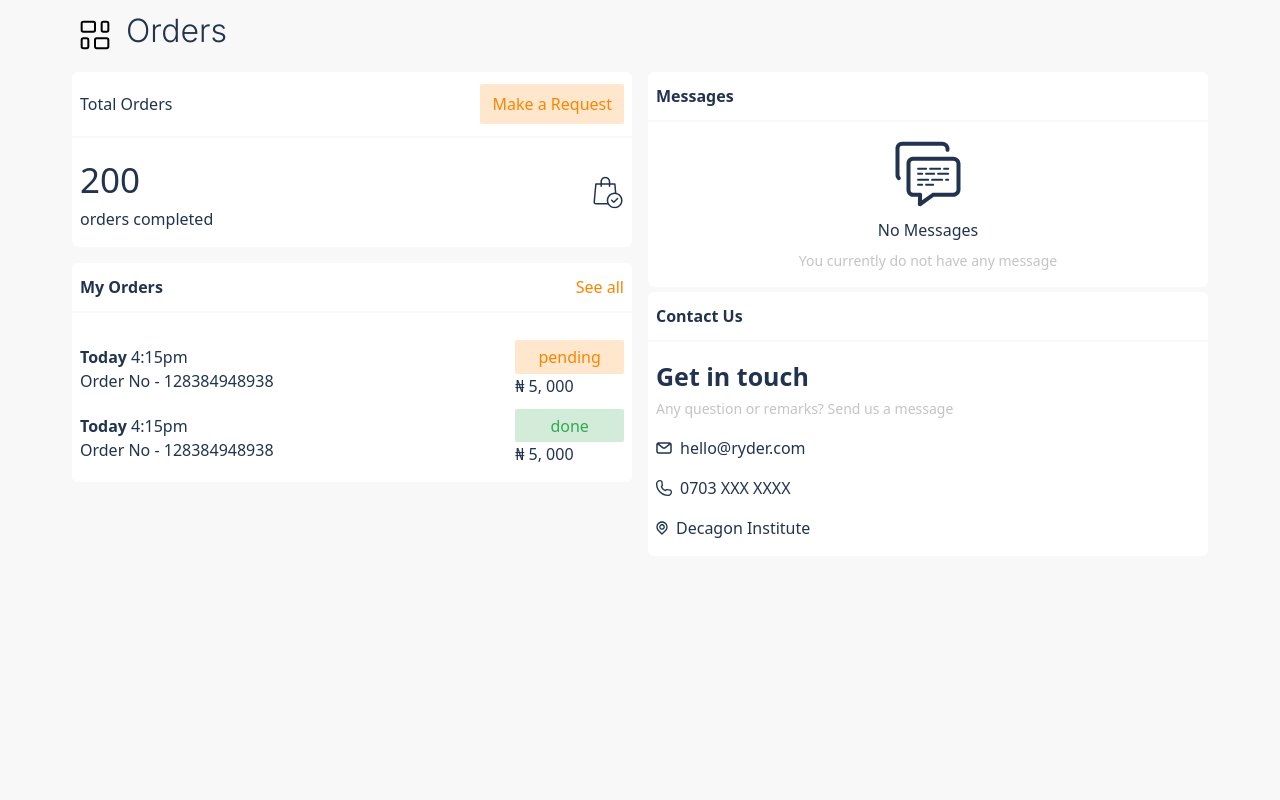
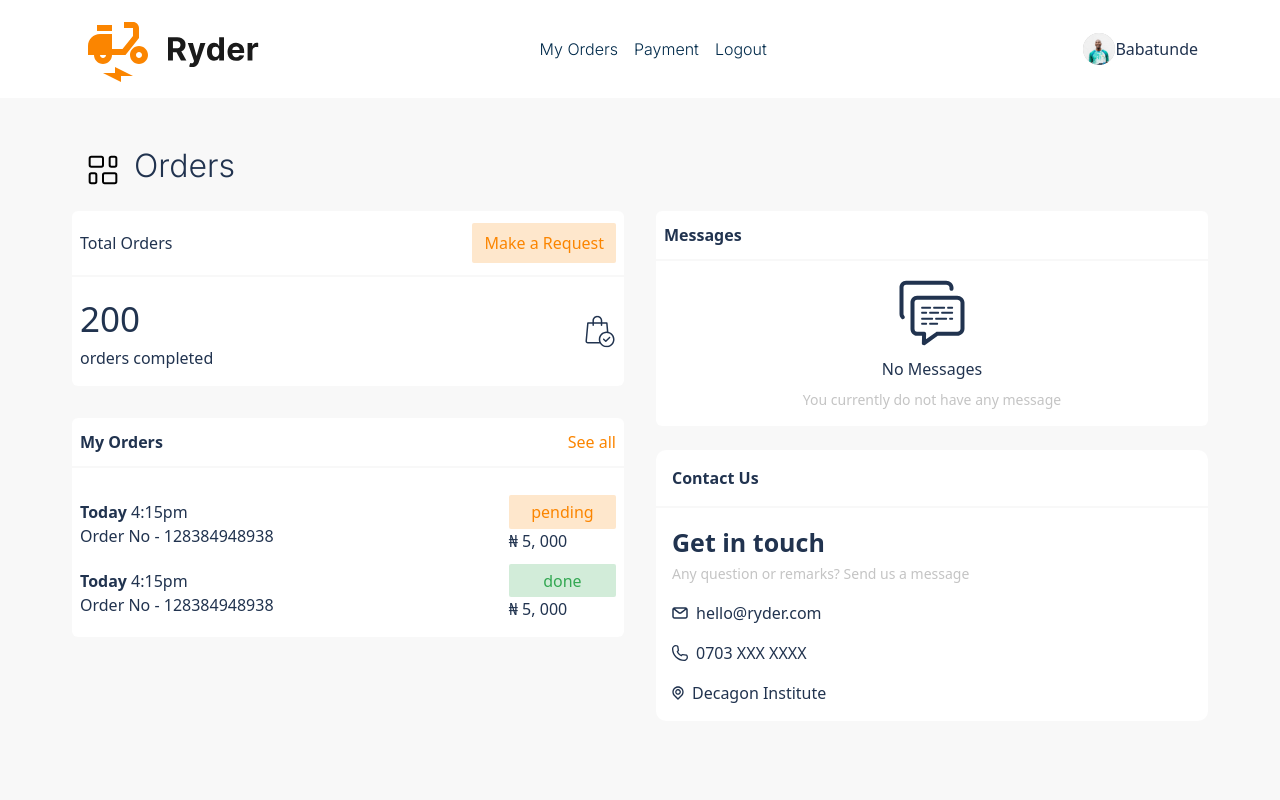
Before and after one commit to J-aimz/Ryder_Frontend_, a React (Create React App) app in the folder ryder/: page /dashboard in a window 1280 px wide. Shown: the top 800 px of the page. Built offline with nearby package versions, Linux system fonts and the light colour scheme.

Commit message:
fixed main dash

```diff
--- a/ryder/src/pages/customerDashBoard/CustomerDashBoardPage.jsx
+++ b/ryder/src/pages/customerDashBoard/CustomerDashBoardPage.jsx
@@ -4,10 +4,18 @@ import styles from "./CustomerDashBoardPage.module.css";
 import { locationIcon, mailIcon, overviewIcon, phoneIcon } from "../../assets";
 
 //components
-import { OrdersOverview, AllOrders, Messages } from "../../components";
+import {
+  OrdersOverview,
+  AllOrders,
+  Messages,
+  UserNavbar,
+} from "../../components";
+import Footer from "../landing_page/footer";
 
 function CustomerDashBoard() {
   return (
+    <>
+      <UserNavbar />
       <div className={styles.con}>
         <div className={styles.body_Con}>
           <div className={styles.header}>
@@ -56,6 +64,8 @@ function CustomerDashBoard() {
           </div>
         </div>
       </div>
+      <Footer />
+    </>
   );
 }
 
--- a/ryder/src/pages/customerDashBoard/CustomerDashBoardPage.module.css
+++ b/ryder/src/pages/customerDashBoard/CustomerDashBoardPage.module.css
@@ -1,15 +1,13 @@
-
-
-
 .con {
     width: 100%;
     min-height: 100vh;
     background-color: var(--secondary-bg);
+    border: 1px solid var(--secondary-bg);
 }
 
 .body_Con {
     width: 95%;
-    margin: auto;
+    margin: 2rem auto;
 }
 
 
@@ -23,12 +21,12 @@
 }
 
 .contact_container {
-    border-radius: 6px;
+    border-radius: 10px;
     background-color: var(--primary-bg);
 }
 
 .header {
-    padding: .75em .5rem;
+    padding: 1em;
     font-weight: 700;
     border-bottom: 2px solid var(--secondary-bg);
 
@@ -37,7 +35,8 @@
 }
 
 .contact_body {
-    padding: 1rem .5rem;
+    padding: 1rem;
+    /* border: 1px solid red; */
 
 }
 
@@ -75,7 +74,7 @@ small {
         display: grid;
         grid-template-columns: 1fr 1fr;
         grid-template-rows: 1fr 2fr 2fr 1fr 2fr;
-            gap: 1rem !important;
+        gap: 2rem !important;
         height: 600px !important;
     }
 
@@ -99,6 +98,7 @@ small {
     }
 
     .item:nth-child(4) {
+        /* margin-top: 1rem; */
         grid-column: 2 / span 1;
         grid-row: 3 / span 1;
     }
```
Lines whose indentation alone changed are shown as unchanged.
